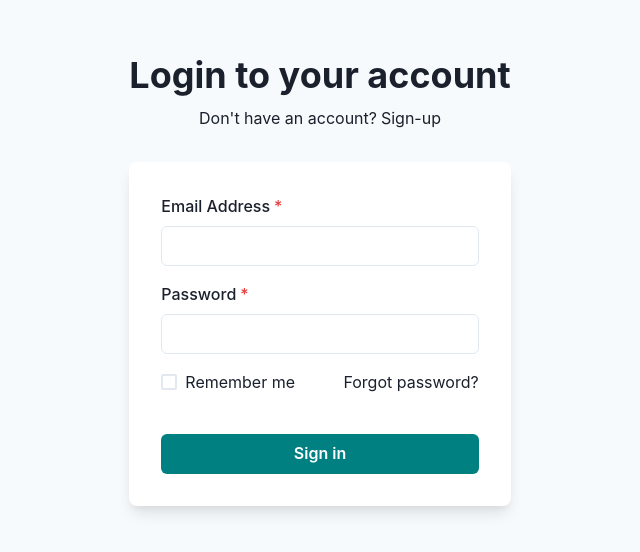
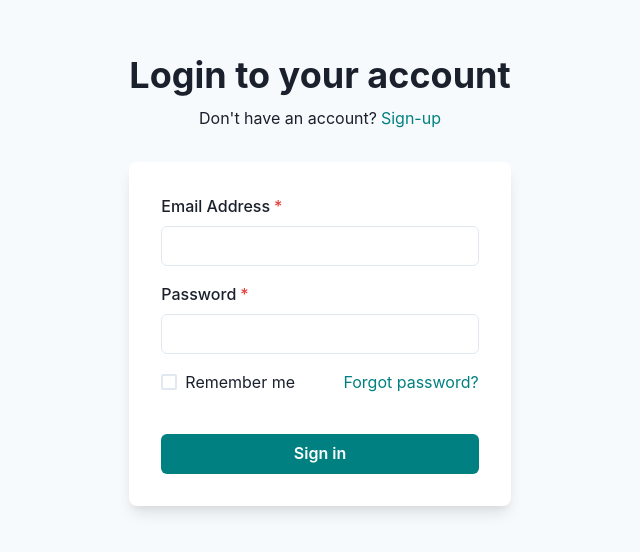
Before and after one commit to madebymiguel/FastPack, a React (Vite) app in the folder client/: page /login in a window 1280 px wide. Shown: the part 120-672 px from the top of the page, without its empty margins (320-960 px from the left). Built offline with nearby package versions, Linux system fonts and the light colour scheme.

Commit message:
Reactor links to use chakra link as react router dom links

```diff
--- a/client/src/components/HomePage.tsx
+++ b/client/src/components/HomePage.tsx
@@ -2,11 +2,12 @@ import {
   Stack,
   Flex,
   Button,
+  Link,
   Text,
   VStack,
   useBreakpointValue,
 } from "@chakra-ui/react";
-import { Link } from "react-router-dom";
+import { Link as ReactRouterLink } from "react-router-dom";
 import HomePageImage from "../assets/HomePageImage.jpg";
 
 export default function WithBackgroundImage() {
@@ -44,7 +45,7 @@ export default function WithBackgroundImage() {
           </Text>
           <Stack direction={"row"}>
             <Button
-              as={Link}
+              as={ReactRouterLink}
               to="/signup"
               bg={"orange.400"}
               rounded={"xl"}
@@ -54,7 +55,7 @@ export default function WithBackgroundImage() {
               Get Started
             </Button>
             <Button
-              as={Link}
+              as={ReactRouterLink}
               to="/login"
               bg={"teal"}
               rounded={"xl"}
--- a/client/src/components/LoginForm.tsx
+++ b/client/src/components/LoginForm.tsx
@@ -7,6 +7,7 @@ import {
   Checkbox,
   Stack,
   Button,
+  Link,
   Heading,
   Text,
   useColorModeValue,
@@ -16,7 +17,7 @@ import {
   AlertDescription,
 } from "@chakra-ui/react";
 import { useState } from "react";
-import { useNavigate, Link } from "react-router-dom";
+import { useNavigate, Link as ReactRouterLink } from "react-router-dom";
 import fetchLogin from "../api/fetchLogin";
 
 export default function LoginForm() {
@@ -55,7 +56,7 @@ export default function LoginForm() {
           <Heading fontSize={"4xl"}>Login to your account</Heading>
           <HStack spacing="1" justify="center">
             <Text color="muted">Don't have an account?</Text>
-            <Link to="/signup" color={"teal"}>
+            <Link as={ReactRouterLink} to="/signup" color={"teal"}>
               Sign-up
             </Link>
           </HStack>
@@ -83,7 +84,11 @@ export default function LoginForm() {
                   justify={"space-between"}
                 >
                   <Checkbox>Remember me</Checkbox>
-                  <Link to="/forgotpassword" color={"teal"}>
+                  <Link
+                    as={ReactRouterLink}
+                    to="/forgotpassword"
+                    color={"teal"}
+                  >
                     Forgot password?
                   </Link>
                 </Stack>
--- a/client/src/components/NotFound.tsx
+++ b/client/src/components/NotFound.tsx
@@ -1,4 +1,4 @@
-import { Heading, Text, Button, Flex, Link } from "@chakra-ui/react";
+import { Heading, Text, Button, Flex } from "@chakra-ui/react";
 
 export default function NotFound() {
   return (
--- a/client/src/components/SignupForm.tsx
+++ b/client/src/components/SignupForm.tsx
@@ -9,6 +9,7 @@ import {
   InputRightElement,
   Stack,
   Button,
+  Link,
   Heading,
   Text,
   useColorModeValue,
@@ -18,7 +19,7 @@ import {
 } from "@chakra-ui/react";
 import { ViewIcon, ViewOffIcon } from "@chakra-ui/icons";
 import { useState } from "react";
-import { useNavigate, Link } from "react-router-dom";
+import { useNavigate, Link as ReactRouterLink } from "react-router-dom";
 import fetchSignup from "../api/fetchSignup";
 
 export default function SignupForm() {
@@ -132,7 +133,7 @@ export default function SignupForm() {
               <Stack pt={4}>
                 <Text align={"center"}>
                   Already a user?{" "}
-                  <Link to="/login" color={"teal"}>
+                  <Link as={ReactRouterLink} to="/login" color={"teal"}>
                     Login
                   </Link>
                 </Text>
```
